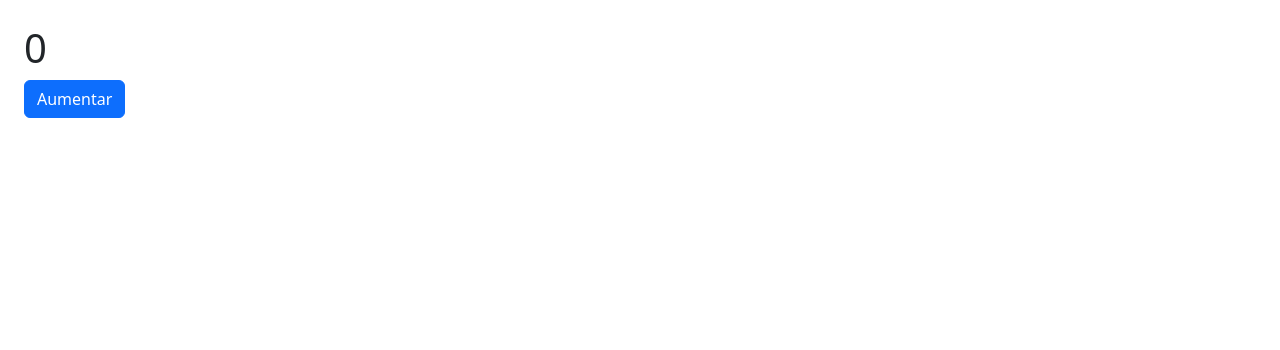
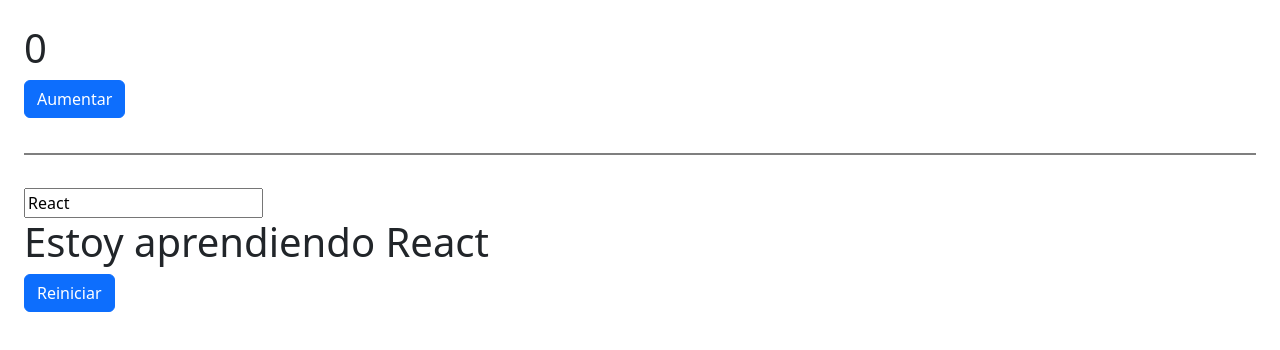
Before and after one commit to dgutierrez21/Learning-ReactJS--React-Docs, a React (Vite) app in the folder 02-reference/: page / in a window 1280 px wide. Shown: the top 350 px of the page. Built offline with nearby package versions, Linux system fonts and the light colour scheme.

Commit message:
Ejemplo 2 de 4: Campo de texto (cadena)

```diff
--- a/02-reference/src/02-hooks/02-useState/UseState.jsx
+++ b/02-reference/src/02-hooks/02-useState/UseState.jsx
@@ -1,9 +1,12 @@
+import { CampoTexto } from "./campoTexto/CampoTexto";
 import { Contador } from "./Contador";
 
 const UseState = () => {
   return (
     <div className="p-4">
       <Contador />
+      <div className="separador"></div>
+      <CampoTexto />
     </div>
   );
 };
--- /dev/null
+++ b/02-reference/src/02-hooks/02-useState/campoTexto/CampoTexto.jsx
@@ -0,0 +1,18 @@
+import { useState } from "react";
+
+export const CampoTexto = () => {
+  const [texto, setTexto] = useState("React");
+
+  function handleChange(e) {
+    setTexto(e.target.value);
+  }
+  return (
+    <>
+      <input type="text" value={texto} onChange={handleChange} />
+      <h1>Estoy aprendiendo {texto}</h1>
+      <button onClick={() => setTexto("React")} className="btn btn-primary">
+        Reiniciar
+      </button>
+    </>
+  );
+};
--- /dev/null
+++ b/02-reference/src/main.css
@@ -0,0 +1,5 @@
+.separador {
+  height: 35px;
+  margin-top: 35px;
+  border-top: 2px solid rgba(0, 0, 0, 0.5);
+}
--- a/02-reference/src/main.jsx
+++ b/02-reference/src/main.jsx
@@ -1,6 +1,8 @@
 import React from "react";
 import ReactDOM from "react-dom/client";
 import Hooks from "./02-hooks/Hooks";
+
+import "./main.css";
 
 ReactDOM.createRoot(document.getElementById("root")).render(
   <React.StrictMode>
```
Also changed, not shown: 02-reference/src/02-hooks/02-useState/useState.txt.
